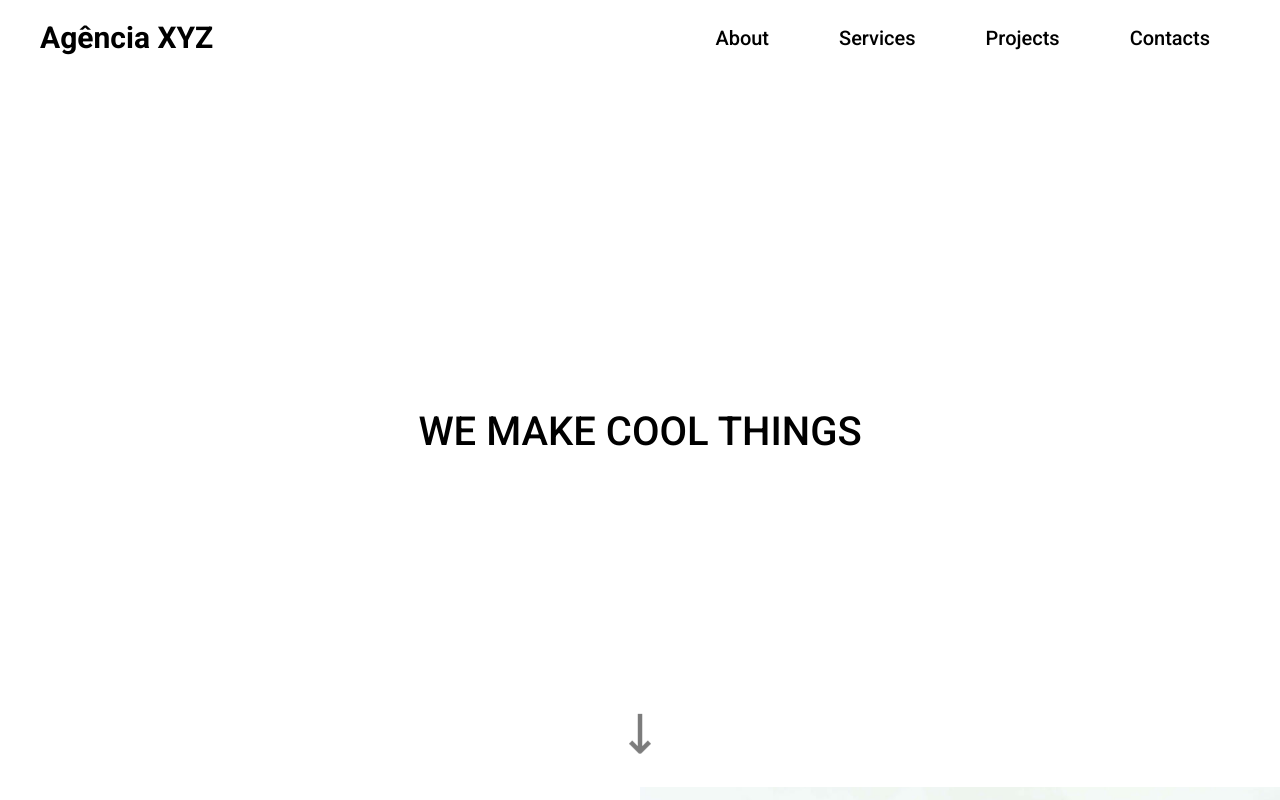
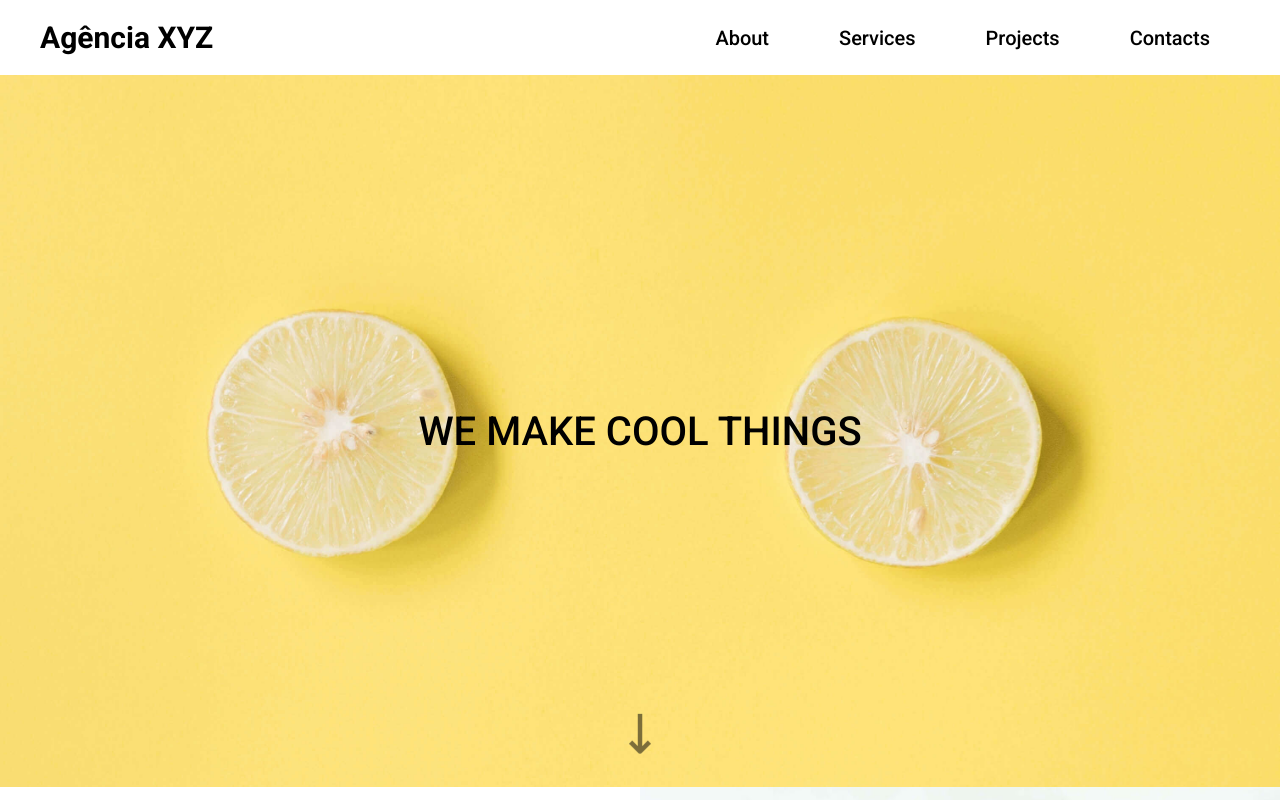
Before and after one commit to Paulo-Juliani/landing-page-agencia-xyz, a plain HTML site: page index.html in a window 1280 px wide. Shown: the top 800 px of the page. Drawn offline with Linux system fonts and the light colour scheme.

Commit message:
correção da imagem²

```diff
--- a/src/css/style.css
+++ b/src/css/style.css
@@ -42,7 +42,7 @@ body{
 .hero {
     grid-area: hero;
     height: 89vh;
-    background: url('..images/lemons.jpg') center center no-repeat;
+    background: url('../images/lemons.jpg') center center no-repeat;
     background-size: cover;
     display: flex;
     justify-content: center;
```
